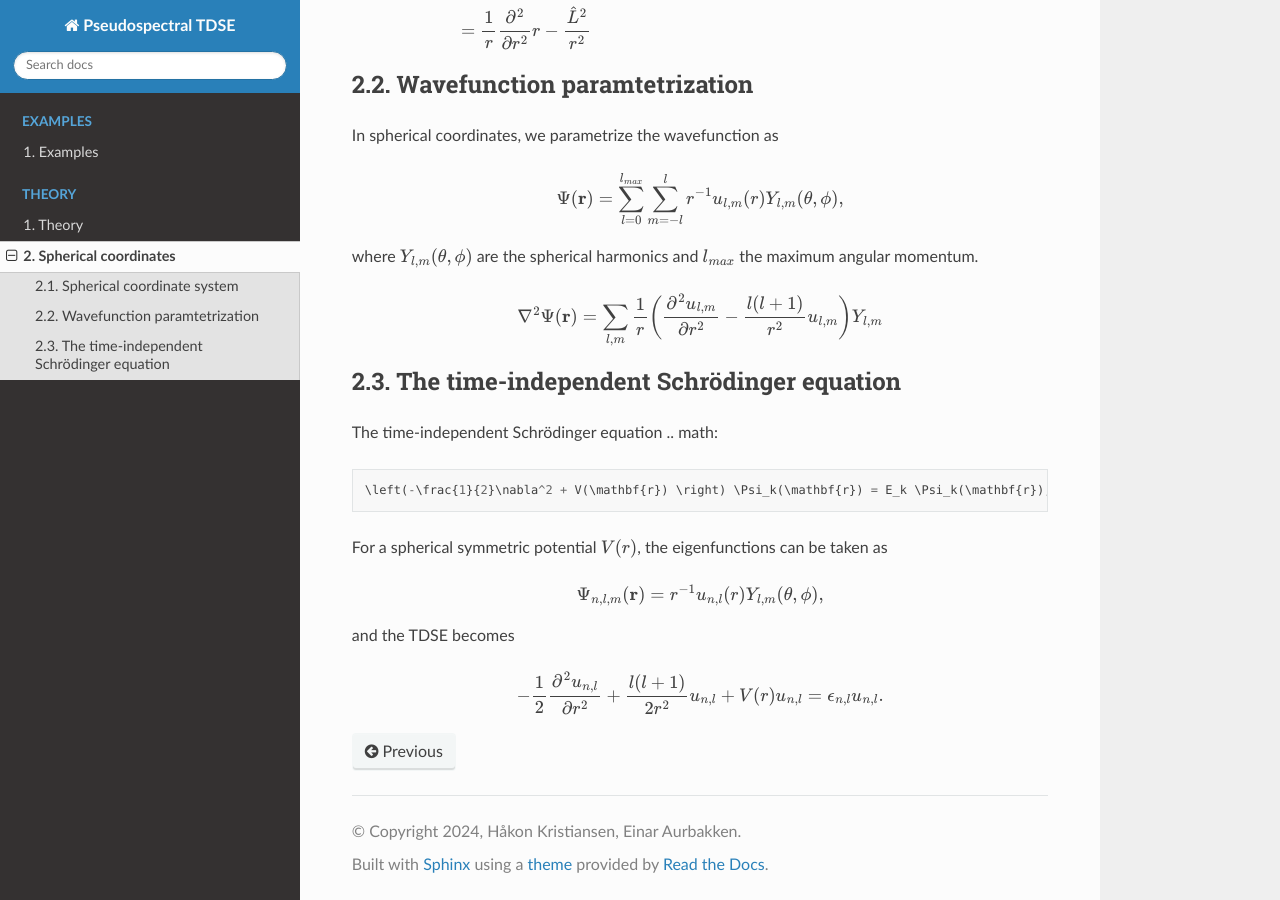
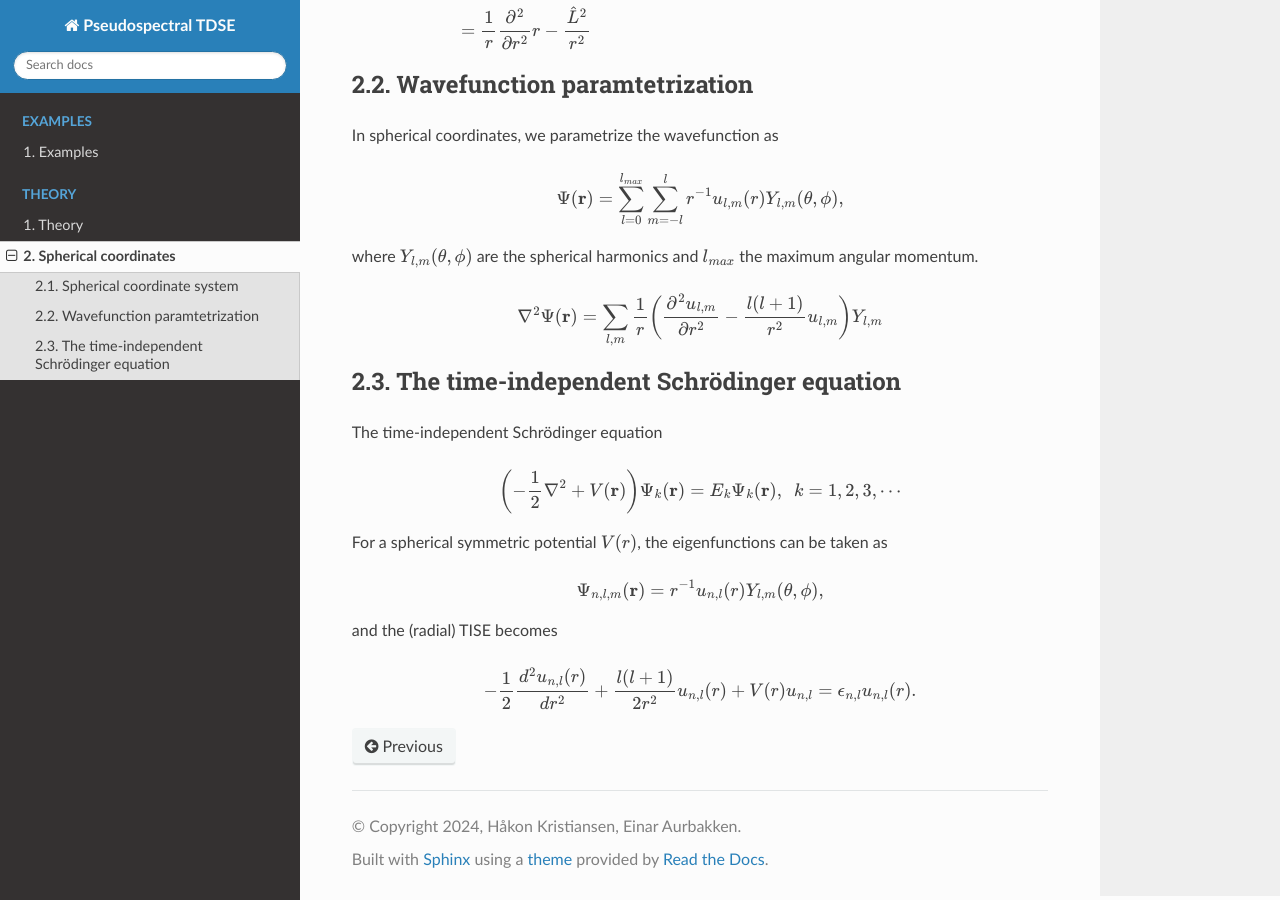
Before and after one commit to HyQD/grid-methods, a Sphinx documentation site: the page built from docs/doc_pages/spherical_coordinates.rst, in a window 1280 px wide and 900 px high, scrolled down 531 px. Built offline with Sphinx 7.4.7 and the Read the Docs theme 2.0.0, drawn with Linux system fonts in a browser that asks for light colours.

Commit message:
Fix typos and formatting.

```diff
--- a/docs/doc_pages/spherical_coordinates.rst
+++ b/docs/doc_pages/spherical_coordinates.rst
@@ -45,6 +45,7 @@ The time-independent Schrödinger equation
 =========================================
 
 The time-independent Schrödinger equation
+
 .. math::
     \left(-\frac{1}{2}\nabla^2 + V(\mathbf{r}) \right) \Psi_k(\mathbf{r}) = E_k \Psi_k(\mathbf{r}), \ \ k=1,2,3,\cdots
 
@@ -53,8 +54,8 @@ For a spherical symmetric potential :math:`V(r)`, the eigenfunctions can be take
 .. math::
     \Psi_{n,l,m}(\mathbf{r}) = r^{-1} u_{n,l}(r) Y_{l,m}(\theta, \phi),
 
-and the TDSE becomes
+and the (radial) TISE becomes
 
 .. math::
 
-    -\frac{1}{2}\frac{\partial^2 u_{n,l}}{\partial r^2}+\frac{l(l+1)}{2 r^2} u_{n,l} + V(r)u_{n,l} = \epsilon_{n,l} u_{n,l}.
+    -\frac{1}{2}\frac{d^2 u_{n,l}(r)}{d r^2}+\frac{l(l+1)}{2 r^2} u_{n,l}(r) + V(r)u_{n,l} = \epsilon_{n,l} u_{n,l}(r).
```
